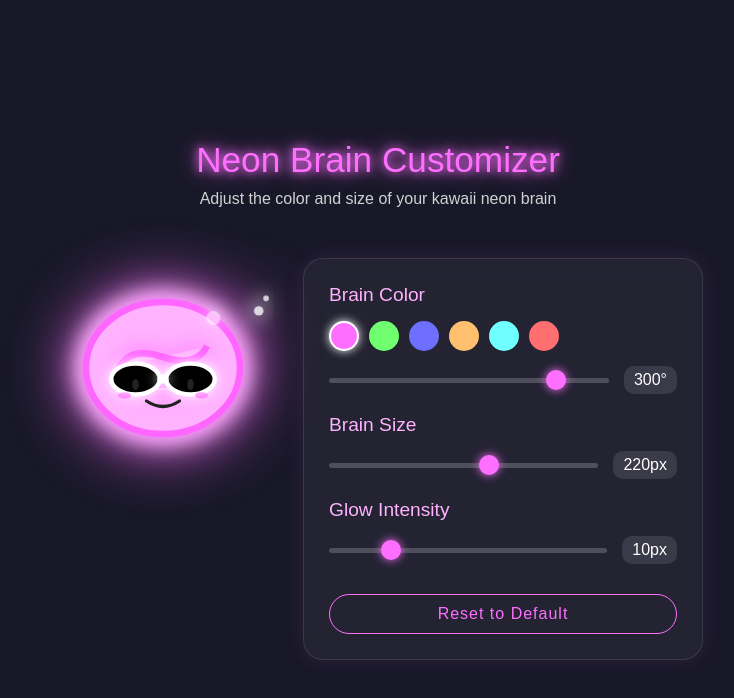
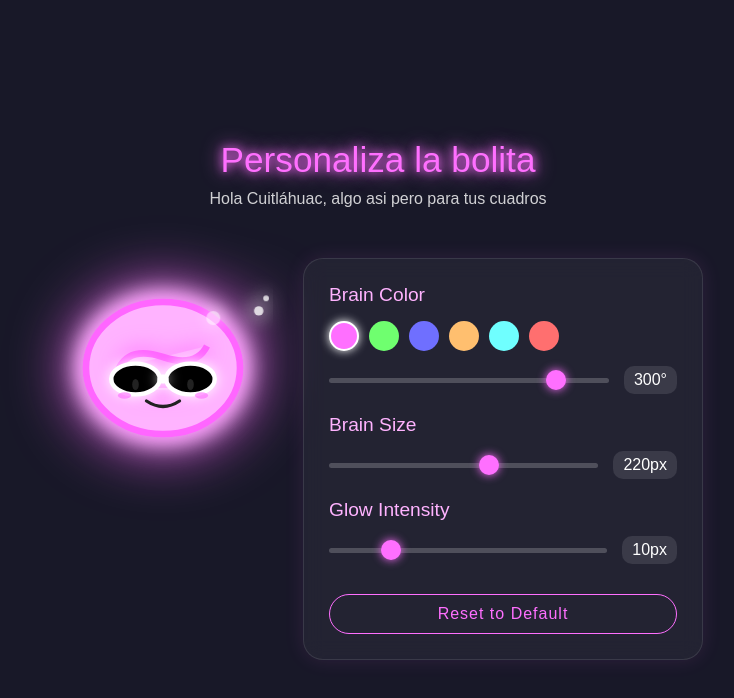
Before and after one commit to choochshoot/bolitapersonalizada, a plain HTML site: page index.html in a window 1280 px wide. Shown: the whole page, without its empty margins (262-996 px from the left). Drawn offline with Linux system fonts and the light colour scheme.

Commit message:
Update index.html

```diff
--- a/index.html
+++ b/index.html
@@ -216,8 +216,8 @@
 <body>
   <div class="container">
     <header>
-      <h1>Neon Brain Customizer</h1>
-      <p class="subtitle">Adjust the color and size of your kawaii neon brain</p>
+      <h1>Personaliza la bolita</h1>
+      <p class="subtitle">Hola Cuitláhuac, algo asi pero para tus cuadros</p>
     </header>
 
     <div class="content">
```
